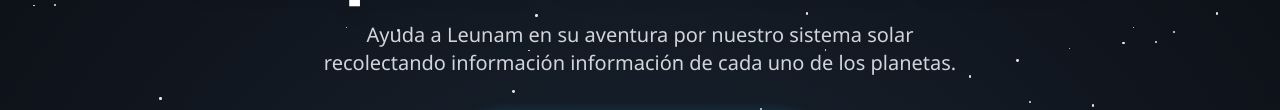
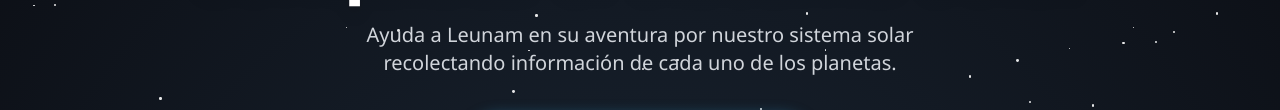
Before and after one commit to 4B1M3L3TH/CosmoDex, a plain HTML site: page index.html in a window 1280 px wide. Shown: the part 331-441 px from the top of the page. Drawn offline with nearby package versions, Linux system fonts and the light colour scheme.

```diff
--- a/index.html
+++ b/index.html
@@ -27,7 +27,7 @@
             Conquista el <span class="text-transparent bg-clip-text bg-gradient-to-r from-cyan-400 to-blue-600">Sistema Solar</span>
         </h1>
         <p class="text-lg md:text-xl text-gray-300 max-w-2xl mb-10 leading-relaxed">
-            Ayuda a Leunam en su aventura por nuestro sistema solar recolectando información información de cada uno de los planetas.
+            Ayuda a Leunam en su aventura por nuestro sistema solar recolectando información de cada uno de los planetas.
         </p>
 
         <button onclick="descargarJuego()" class="btn-glow bg-gradient-to-r from-cyan-500 to-blue-600 text-white font-bold text-lg md:text-xl py-4 px-10 rounded-full flex items-center gap-3">
```
